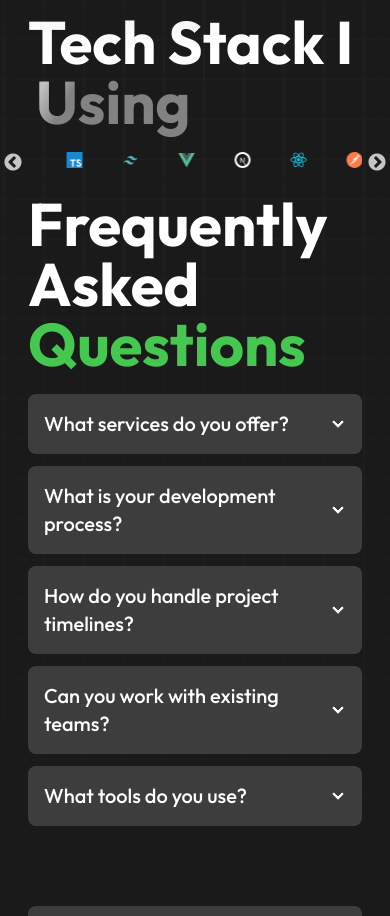
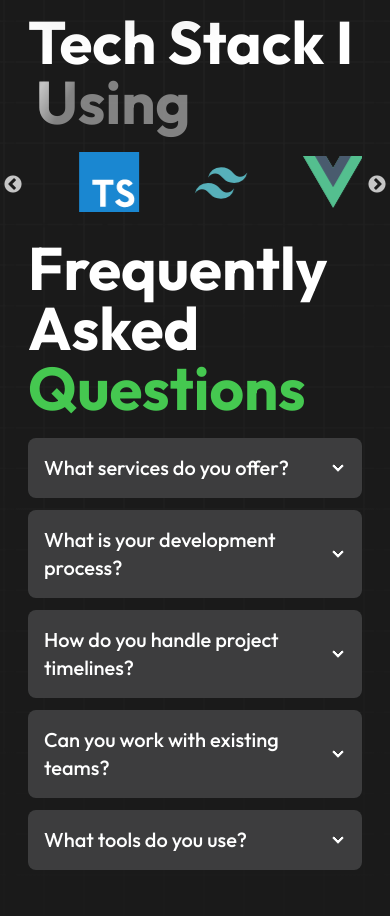
Before and after one commit to pbao9/portfolio-baro, a React (Vite) app: page / in a window 390 px wide. Shown: the part 1320-2236 px from the top of the page. Built offline with nearby package versions, Linux system fonts and the light colour scheme; what tailwindcss-animated would draw is missing.

Commit message:
update responsive slider

```diff
--- a/src/components/TechStack.tsx
+++ b/src/components/TechStack.tsx
@@ -12,7 +12,33 @@ function TechStack() {
         autoplay: true,
         speed: 2000,
         autoplaySpeed: 2000,
-        cssEase: "linear"
+        cssEase: "linear",
+        responsive: [
+            {
+                breakpoint: 1024,
+                settings: {
+                    slidesToShow: 3,
+                    slidesToScroll: 3,
+                    infinite: true,
+                    dots: true
+                }
+            },
+            {
+                breakpoint: 600,
+                settings: {
+                    slidesToShow: 2,
+                    slidesToScroll: 2,
+                    initialSlide: 2
+                }
+            },
+            {
+                breakpoint: 480,
+                settings: {
+                    slidesToShow: 3,
+                    slidesToScroll: 1
+                }
+            }
+        ]
     }
     return (
         <div className="slider-container">
```
